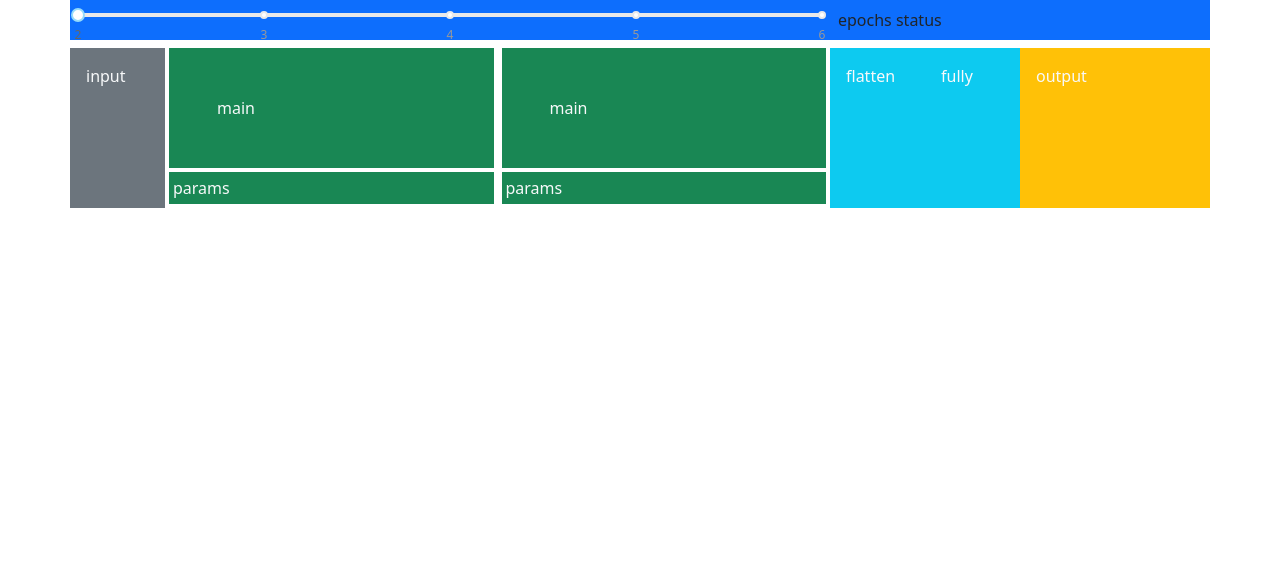
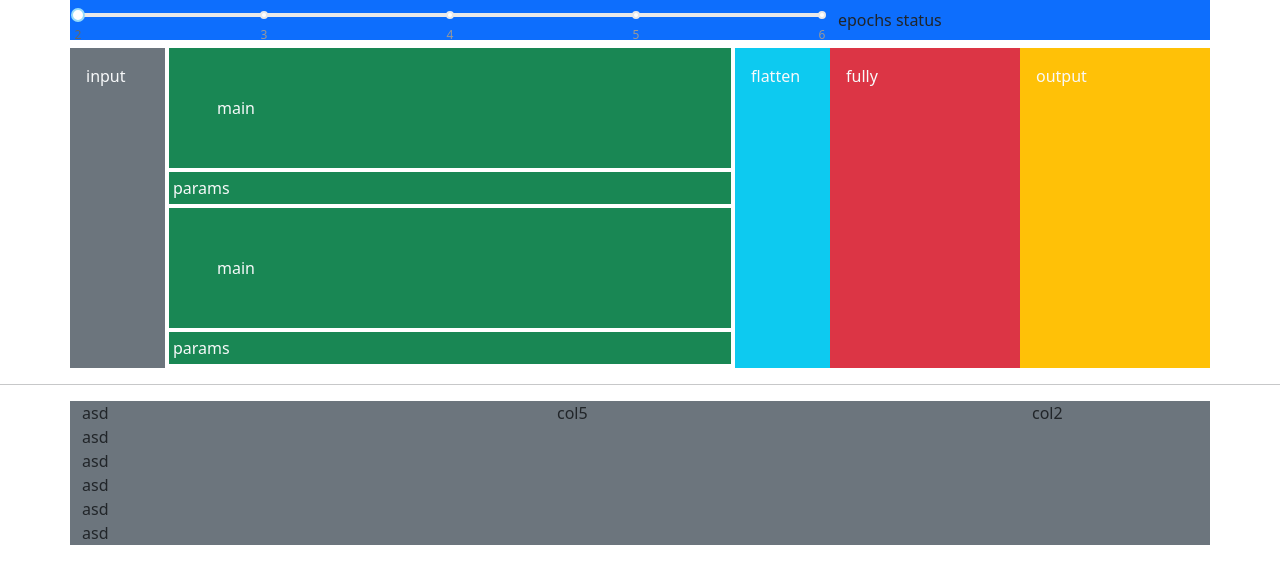
Before and after one commit to Wklej/CNNSIM, a React (Create React App) app: page / in a window 1280 px wide. Shown: the top 584 px of the page. Built offline with nearby package versions, Linux system fonts and the light colour scheme.

Commit message:
vertical scaling layers(n.o 1)

```diff
--- a/src/App.js
+++ b/src/App.js
@@ -18,6 +18,26 @@ function App() {
         <div>
             <TopBar numLayers={numLayers} handleSliderChange={handleSliderChange} />
             <Workflow numLayers={numLayers} />
+
+            <hr />
+
+            <div className="container">
+                <div className="row">
+                    <div className="col-5 bg-secondary">
+                        <div className="col-1">asd</div>
+                        <div className="col-1">asd</div>
+                        <div className="col-1">asd</div>
+                        <div className="col-1">asd</div>
+                        <div className="col-1">asd</div>
+                        <div className="col-1">asd</div>
+                    </div>
+                    <div className="col-5 bg-secondary">col5</div>
+                    <div className="col-2 bg-secondary">col2</div>
+                </div>
+            </div>
+
+
+
         </div>
 
     );
--- a/src/Layer.js
+++ b/src/Layer.js
@@ -4,13 +4,15 @@ const Layer = ({num}) => {
         let array = [];
         for (let index = 0; index < num; index++) {
             array.push(
-                <div className="col">
-                    <div className="container ps-1 pe-1">
+                <div className="row">
+                {/* <div className="col-3"> */}
+                    <div className="container ps-3 pe-3">
                         <div className="col">
                             <div className="row p-5 bg-success text-light">main</div>
                             <div className="row p-1 my-1 bg-success text-light">params</div>
                         </div>
                     </div>
+                {/* </div> */}
                 </div>
             )
         }
--- a/src/Workflow.js
+++ b/src/Workflow.js
@@ -7,10 +7,12 @@ const Workflow = ({numLayers}) => {
             <div className="col-1 p-3 bg-secondary text-light">input</div>
 
             {/* mid layers */}
-            <Layer num={numLayers} />
+            <div className="col-6">
+                <Layer num={numLayers} />
+            </div>
 
             <div className="col-1 p-3 bg-info text-light">flatten</div>
-            <div className="col-1 p-3 bg-info text-light">fully</div>
+            <div className="col-2 p-3 bg-danger text-light">fully</div>
             <div className="col-2 p-3 bg-warning text-light">output</div>
 
           </div>
```
